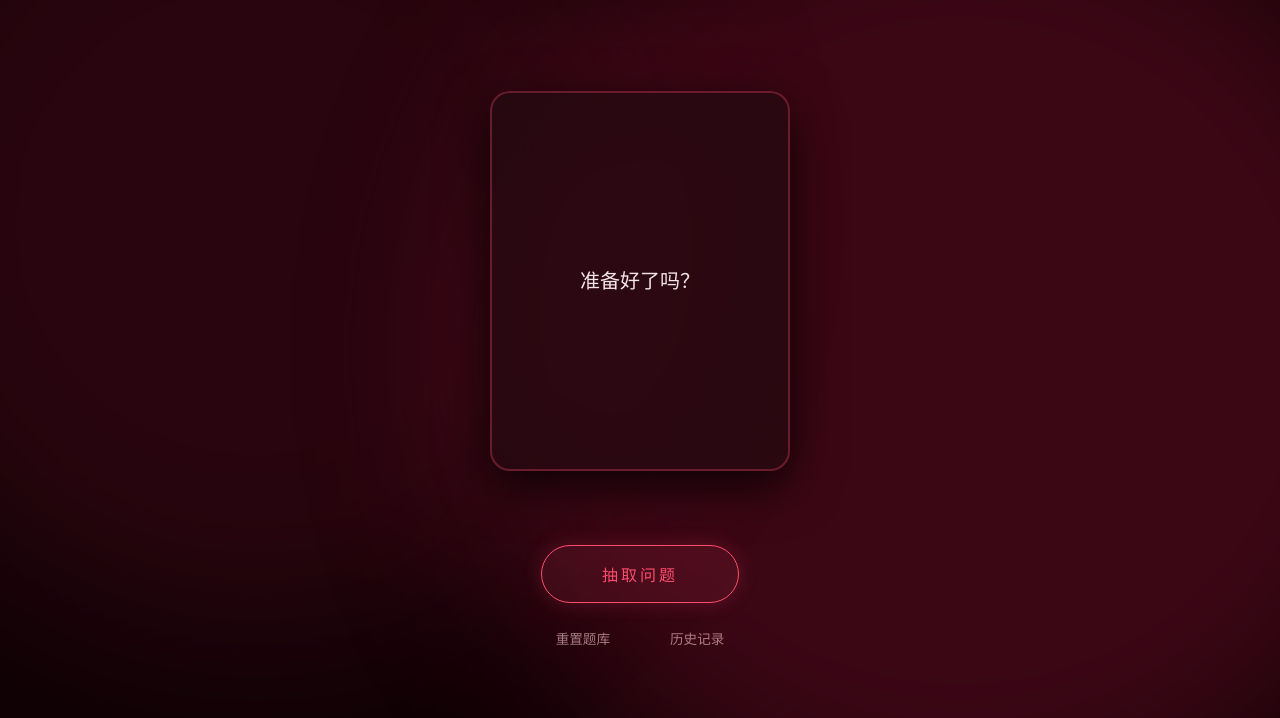
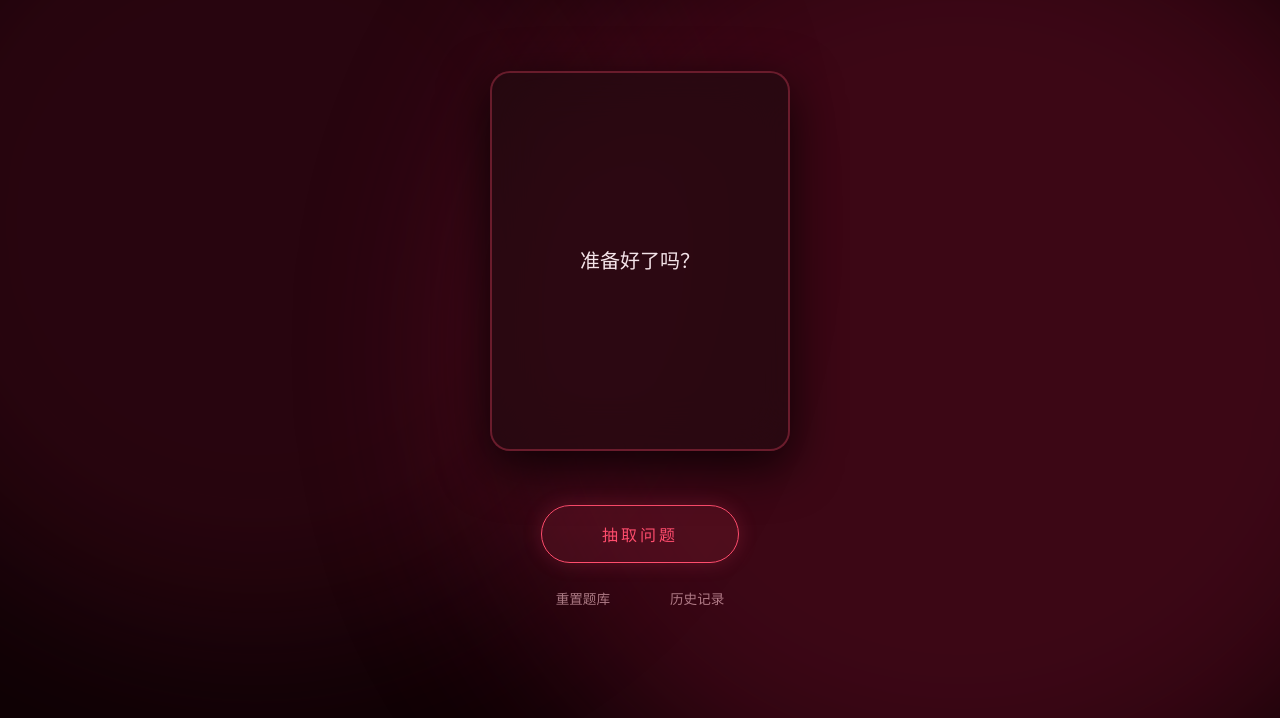
Before and after one commit to molly1225/echo, a plain HTML site: page index.html in a window 1280 px wide. Shown: the part 82-800 px from the top of the page. Drawn offline with Linux system fonts and the light colour scheme.

Commit message:
Add files via upload

```diff
--- a/index.html
+++ b/index.html
@@ -69,7 +69,7 @@
 
         /* 底部控制区 - 上移处理 */
         .footer {
-            padding-bottom: calc(60px + env(safe-area-inset-bottom));
+            padding-bottom: calc(100px + env(safe-area-inset-bottom));
             display: flex; flex-direction: column; align-items: center; gap: 15px;
         }
         .btn-pulse {
@@ -178,35 +178,35 @@
         // 预设的大量问题
         const defaultQs = [
             "对我的第一印象是什么？(外貌、感觉)", "没见到我的时候觉得我是什么类型的人？", "第一次约会时对我印象有改变吗？",
-            "第一次觉得 “有点心动” 是什么时候 / 什么场景？", "什么时候开始觉得 “喜欢上我了”？", "被告白 / 告白时的心情是怎样的？",
-            "觉得我们在一起是 “谁追的谁”？", "有想过我们真的会在一起吗？", "朋友 / 家人第一次听说我时，他们的反应是什么？",
-            "第一次牵手 / 拥抱 / 接吻是什么感觉？", "用三个词形容我们在一起时你内心的状态。", "你觉得我们一起做的第一件特别的事是什么？",
+            "第一次觉得 “有点心动” 是什么时候/什么场景？", "什么时候开始觉得 “喜欢上我了”？", "被告白/告白时的心情是怎样的？",
+            "觉得我们在一起是 “谁追的谁”？", "有想过我们真的会在一起吗？", "朋友/家人第一次听说我时，他们的反应是什么？",
+            "第一次牵手/拥抱/接吻是什么感觉？", "用三个词形容我们在一起时你内心的状态。", "你觉得我们一起做的第一件特别的事是什么？",
             "你觉得我们哪一点最 “有缘分”？", "有什么事情是你回想起来觉得应该重来一次的？", "你觉得在一起之后有哪些事情是你可以接受但有点不舒服/需要适应的？",
-            "最喜欢我哪一点？(外貌 / 性格 / 习惯等)", "最不喜欢我哪一点？(小缺点或习惯)", "最喜欢我叫你什么昵称？",
-            "觉得我什么时候最性感？", "吵架时，你通常是先冷静还是先爆发？", "吵架后，通常是谁先道歉 / 和好？",
-            "你觉得我们沟通顺畅吗？为什么？", "最喜欢和我一起做什么事情？", "最不喜欢和我一起做什么事情？",
-            "最希望收到什么样的礼物？", "在一起时，最想做的事情是什么？", "介意对方看手机吗？",
-            "觉得我们之间有足够的个人空间吗？", "家人对我的态度如何？满意吗？", "对我的家人印象如何？",
-            "同居 / 结婚后，家务怎么分工？", "当前的经济情况如何？有负债吗？", "金钱观/消费观如何？什么样的消费算奢侈消费？",
+            "最喜欢我哪一点？(外貌/性格/习惯等)", "最不喜欢我哪一点？(小缺点或习惯)", "最喜欢我叫你什么昵称？",
+            "觉得我什么时候最性感？", "吵架时，你通常是先冷静还是先爆发？", "吵架后，通常是谁先道歉/和好？",
+            "你觉得我们沟通顺畅吗？为什么？", "最喜欢和我一起做什么事情？", "最不喜欢和我一起做什么事情？","我们的关系中让你最有压力的一点是什么？",
+            "最希望收到什么样的礼物？", "在一起时，最想做的事情是什么？", "介意对方看手机吗？","对你来说爱是什么？",
+            "觉得我们之间有足够的个人空间吗？", "家人对我的态度如何？满意吗？", "对我的家人印象如何？","如果我突然对你冷淡，你觉得是什么原因？",
+            "同居/结婚后，家务怎么分工？", "当前的经济情况如何？有负债吗？", "什么钱是不该花的？什么样的消费算奢侈消费？",
             "会为了对方去尝试自己原本不感兴趣的事情吗？", "用三个词形容我的性格。", "用三个词形容你自己的性格。",
-            "觉得我们性格互补还是相似？", "你觉得我最大的优点是什么？", "你觉得我最大的缺点是什么？",
-            "你觉得你自己最大的优点是什么？", "你觉得你自己最大的缺点是什么？", "你最看重伴侣的什么品质？",
-            "你觉得我最符合你理想伴侣的特质是什么？", "你觉得我最不符合你理想伴侣的特质是什么？", "你的爱情观是怎样的？",
+            "觉得我们性格互补还是相似？", "你觉得我最大的优点是什么？", "你觉得我最大的缺点是什么？","最讨厌的家务是什么？",
+            "你觉得你自己最大的优点是什么？", "你觉得你自己最大的缺点是什么？", "你最看重伴侣的什么品质？","你期待的理想爱情是什么样的？",
+            "你觉得我最符合你理想伴侣的特质是什么？", "你觉得我最不符合你理想伴侣的特质是什么？","你觉得爱情需要妥协吗？妥协的底线在哪里",
             "对 “忠诚” 的定义是什么？底线在哪里？", "如何看待异性朋友？交往的界限在哪里？", "遇到矛盾和压力时，你更倾向于倾诉还是自己消化？",
             "你更向往平淡稳定的生活，还是充满变化和冒险的生活？", "对未来的职业和生活有什么规划？", "金钱对你来说意味着什么？(安全感？自由？工具？)",
-            "对于仪式感的期待是什么样的？", "你相信灵魂伴侣 / 命中注定吗？你觉得我们是吗？", "你认为一段长久关系最重要的基石是什么？",
-            "喜欢什么样的亲密接触方式？(拥抱、亲吻等)", "认为我们目前的亲密关系 (身体 / 情感) 质量如何？", "有什么小性癖？",
+            "对于仪式感的期待是什么样的？", "你相信灵魂伴侣/命中注定吗？你觉得我们是吗？", "你认为一段长久关系最重要的基石是什么？",
+            "喜欢什么样的亲密接触方式？(拥抱、亲吻等)", "认为我们目前的亲密关系 (身体/情感) 质量如何？", "有什么小性癖？",
             "理想的婚礼是什么样子的？", "你觉得什么样的程度或者状态两个人才可以结婚？", "想要孩子吗？想要几个？对育儿有什么看法？",
-            "理想的居住地是哪里？(城市 / 乡村？国内 / 国外？)", "想象一下十年后的我们，会是什么样子？", "如果中了500万，最想做什么？",
-            "如果遇到比我更优秀 / 更适合你的人，你会怎么做？", "你会因为什么原因而选择结束这段关系？", "你相信我们会一直走下去吗？为什么？",
+            "理想的居住地是哪里？(城市/乡村)", "想象一下十年后的我们，会是什么样子？", "如果中了500万你会怎么安排",
+            "如果遇到比我更优秀/更适合你的人，你会怎么做？", "你会因为什么原因而选择结束这段关系？", "你相信我们会一直走下去吗？为什么？",
             "为了维持这段关系，你愿意做出哪些改变或牺牲？", "你觉得我最需要你支持的地方是什么？", "你觉得我能给你最大的支持是什么？",
             "有什么事是你一直想和我一起做但还没做的？", "有什么事是你想做但可能我不会支持的？为什么？", "在你心中，我目前处于什么位置？",
             "如果交换身体一天，你最想用我的身体做什么？", "如果变成动物，你觉得我和你会是什么动物？", "如果拍一部关于我们的电影，希望谁来演我们？",
             "用一个颜色来形容我们的关系，是什么颜色？为什么？", "如果有一天我突然失忆了，你会怎么让重新爱上你？", "如果必须选一个超级英雄能力 (只能一人有)，你希望谁拥有？什么能力？",
             "你和前任分开的核心原因是什么？这段经历对你现在的感情观有哪些影响？", "你是否还与前任保持联系？如果有，联系的频率和边界是什么？", "是否为前任做过伤害身体的事情？",
             "与前任的相处中让你记忆最深的瞬间是什么？", "如果前任突然联系你，说想和你见一面，你会答应吗？会提前告诉我吗？", "当初和前任在一起时，你对未来的规划里有 TA 吗？",
-            "前任送的哪些东西还在？为什么不扔？", "你如何看待男主外女主内的家庭关系？", "你如何看待女权主义？",
-            "你父母的相处模式是什么样的，对你有什么影响？", "你的家人是否有对你的伴侣提出过明确要求？如果我不符合，你会如何沟通？", "目前的工作对你来说是 “谋生手段” 还是 “人生追求”？未来 3 年有明确的晋升或转型计划吗？",
+            "前任送的哪些东西还在？为什么不扔？", "你如何看待男主外女主内的家庭关系？", "你如何看待女权主义？","你无法接受伴侣在生活习惯上的哪些方面？","你瞒着我的最微不足道的一件事是什么？",
+            "你父母的相处模式是什么样的，对你有什么影响？", "你的家人是否有对你的伴侣提出过明确要求？如果我不符合，你会怎么办？", "目前的工作对你来说是 “谋生手段” 还是 “人生追求”？未来 3 年有明确的晋升或转型计划吗？",
             "你希望我在事业上对你提供哪些支持（如时间、资源、情绪陪伴）？", "如果我与你的职业规划产生冲突时（如异地调动），你会如何优先级排序？", "你觉得对于我们的关系来说最危险/不稳定的因素是什么？",
             "如果我们吵架，你会是冷战型还是讲道理型？", "冷暴力和口不择言你更讨厌/害怕哪一种？", "如果我喝醉了，你觉得我会变成哪一挂？"
         ];
```
